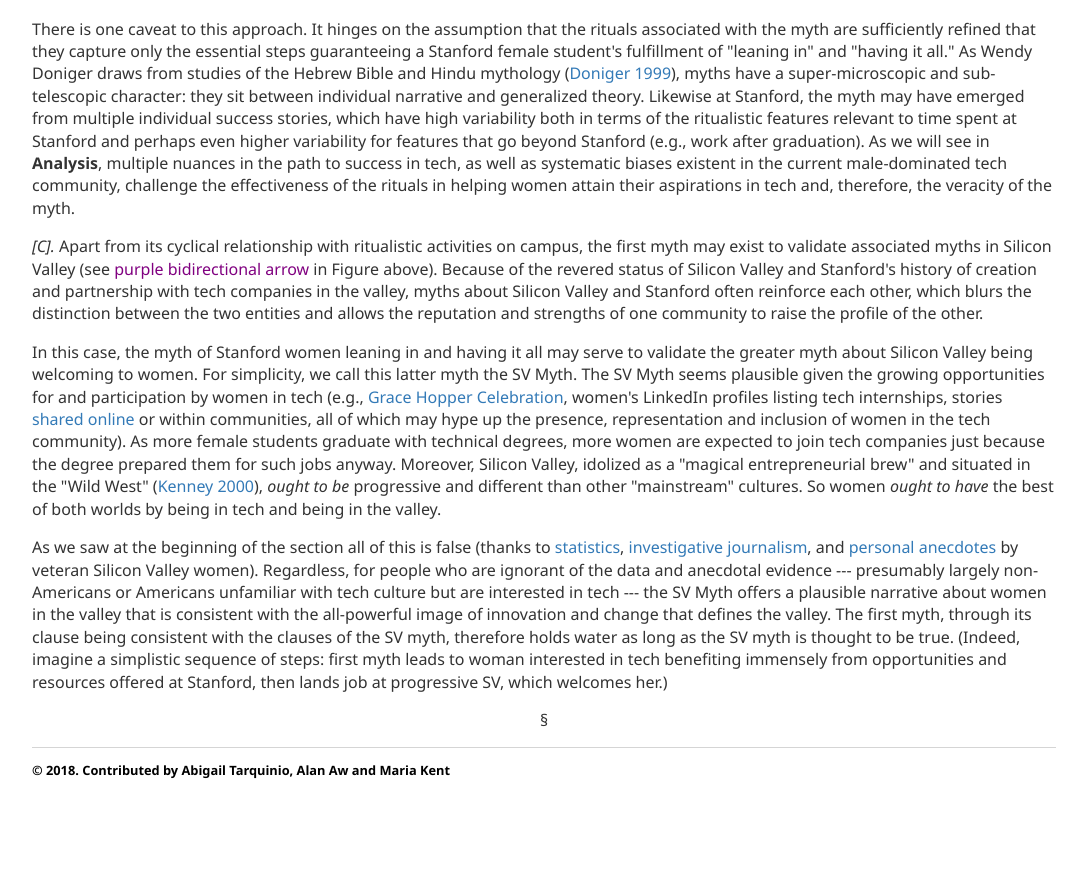
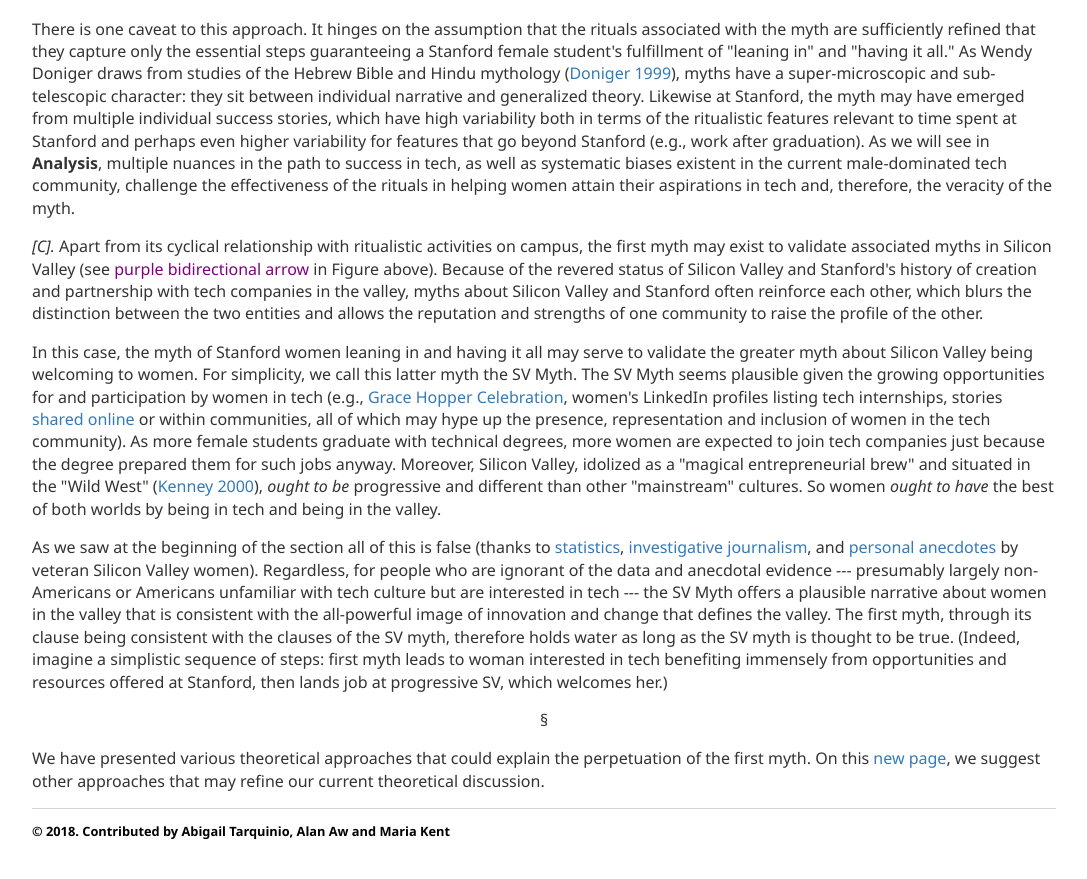
Before and after one commit to leaninstanford/leaninstanford.github.io, a Jekyll site: the page built from theory/index.html, in a window 1280 px wide and 900 px high, scrolled down 2389 px. Shown: the top 879 px of the window, without its empty margins (96-1183 px from the left). Built offline with Jekyll 4.4.1, drawn with Linux system fonts in a browser that asks for light colours; before the commit the page ends 3228 px from its top, so only the background shows below that.

Commit message:
Update index.html
added new subsection link

```diff
--- a/theory/index.html
+++ b/theory/index.html
@@ -32,4 +32,5 @@ title: Framework
 <p>In this case, the myth of Stanford women leaning in and having it all may serve to validate the greater myth about Silicon Valley being welcoming to women. For simplicity, we call this latter myth the SV Myth. The SV Myth seems plausible given the growing opportunities for and participation by women in tech (e.g., <a title="Grace Hopper Celebration" href="https://ghc.anitab.org/">Grace Hopper Celebration</a>, women's LinkedIn profiles listing tech internships, stories <a title="Chip-Huyen-2017" href="https://huyenchip.com/2017/08/09/sexism-in-silicon-valley.html">shared online</a> or within communities, all of which may hype up the presence, representation and inclusion of women in the tech community). As more female students graduate with technical degrees, more women are expected to join tech companies just because the degree prepared them for such jobs anyway. Moreover, Silicon Valley, idolized as a "magical entrepreneurial brew" and situated in the "Wild West" (<a title="Kenney-2000" href="https://www.sup.org/books/title/?id=654">Kenney 2000</a>),&nbsp;<em>ought to be</em>&nbsp;progressive and different than other "mainstream" cultures. So women <em>ought to have</em> the best of both worlds by being in tech and being in the valley.</p>
 <p>As we saw at the beginning of the section all of this is false (thanks to <a href="https://www.technative.io/women-in-tech-2018-what-the-statistics-tell-us/">statistics</a>, <a title="Brotopia-2018" href="https://www.penguinrandomhouse.com/books/547571/brotopia-by-emily-chang/9780735213531/">investigative journalism</a>, and <a title="Tracy-Chou" href="https://work.qz.com/1175679/software-engineer-tracy-chous-mission-to-diversify-silicon-valley/">personal</a>&nbsp;<a title="Ellen-Pao" href="https://www.ellenkpao.com/">anecdotes</a> by veteran Silicon Valley women). Regardless, for people who are ignorant of the data and anecdotal evidence --- presumably largely non-Americans or Americans unfamiliar with tech culture but are interested in tech --- the SV Myth offers a plausible narrative about women in the valley that is consistent with the all-powerful image of innovation and change that defines the valley. The first myth, through its clause being consistent with the clauses of the SV myth, therefore holds water as long as the SV myth is thought to be true. (Indeed, imagine a simplistic sequence of steps: first myth leads to woman interested in tech benefiting immensely from opportunities and resources offered at Stanford, then lands job at progressive SV, which welcomes her.)</p>
 <p style="text-align: center;">&sect;</p>
+<p>We have presented various theoretical approaches that could explain the perpetuation of the first myth. On this <a title="Extensions" href="/theory/extensions/">new page</a>, we suggest other approaches that may refine our current theoretical discussion.</p>
 <!-- /.blurb -->
```
